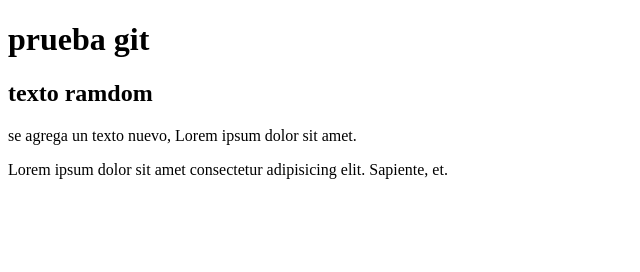
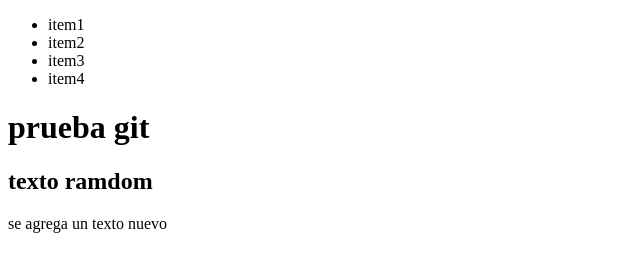
Before and after one commit to EspiYara/girlpower, a plain HTML site: page prueba-git/index.html in a window 1280 px wide. Shown: the whole page, without its empty margins (0-640 px from the left). Drawn offline with Linux system fonts and the light colour scheme.

Commit message:
se agrego un menu con 4 items

```diff
--- a/prueba-git/index.html
+++ b/prueba-git/index.html
@@ -6,13 +6,18 @@
 		<title>Document</title>
 	</head>
 	<body>
+		<nav>
+			<ul>
+				<li>item1</li>
+				<li>item2</li>
+				<li>item3</li>
+				<li>item4</li>
+			</ul>
+		</nav>
 		<h1>prueba git</h1>
 		<section>
 			<h2>texto ramdom</h2>
-			<p>se agrega un texto nuevo, Lorem ipsum dolor sit amet.</p>
-			<p>
-				Lorem ipsum dolor sit amet consectetur adipisicing elit. Sapiente, et.
-			</p>
+			<p>se agrega un texto nuevo</p>
 		</section>
 	</body>
 </html>
```
